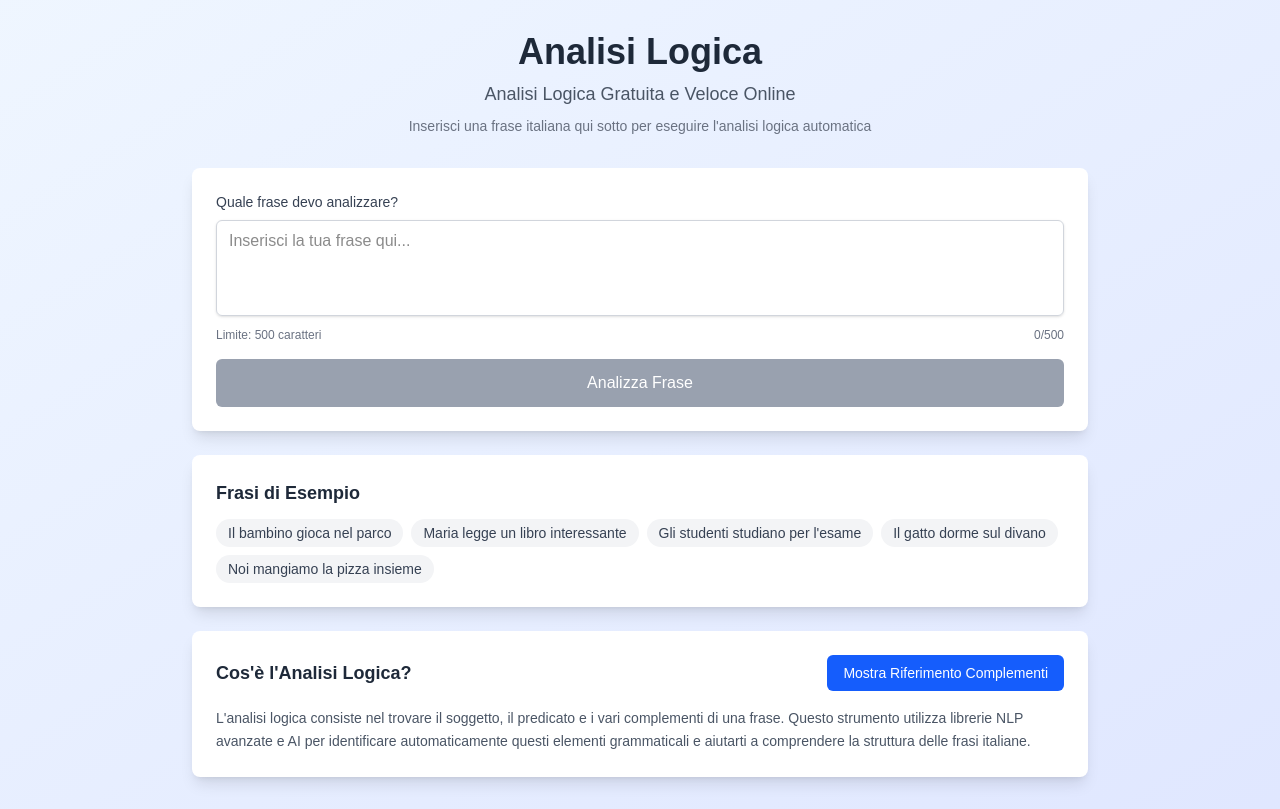
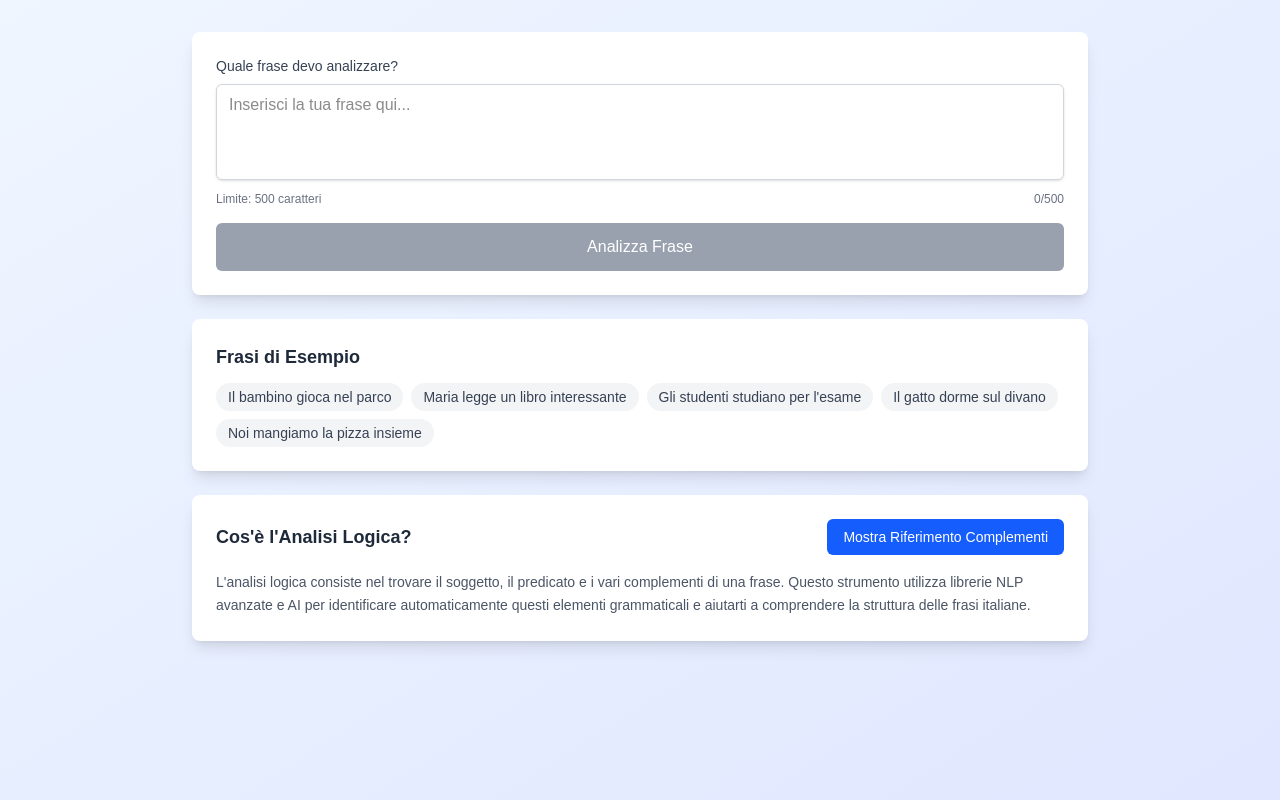
Before and after one commit to Mudassirdbs/logical_analyzer, a Next.js app: page / in a window 1280 px wide. Built offline with nearby package versions, Linux system fonts and the light colour scheme.

Commit message:
feat: header remove

```diff
--- a/src/app/page.tsx
+++ b/src/app/page.tsx
@@ -49,19 +49,6 @@ export default function Home() {
   return (
     <div className="min-h-screen bg-gradient-to-br from-blue-50 to-indigo-100 dark:from-gray-900 dark:to-gray-800">
       <div className="container mx-auto px-4 py-8">
-        {/* Header */}
-        <div className="text-center mb-8">
-          <h1 className="text-4xl font-bold text-gray-800 dark:text-white mb-2">
-            Analisi Logica
-          </h1>
-          <p className="text-lg text-gray-600 dark:text-gray-300">
-            Analisi Logica Gratuita e Veloce Online
-          </p>
-          <p className="text-sm text-gray-500 dark:text-gray-400 mt-2">
-            Inserisci una frase italiana qui sotto per eseguire l&apos;analisi logica automatica
-          </p>
-        </div>
-
         {/* Main Analysis Interface */}
         <div className="max-w-4xl mx-auto">
           <div className="bg-white dark:bg-gray-800 rounded-lg shadow-lg p-6 mb-6">
```
Also changed, not shown: 2 other files (tests, documents, lock files or other folders).
